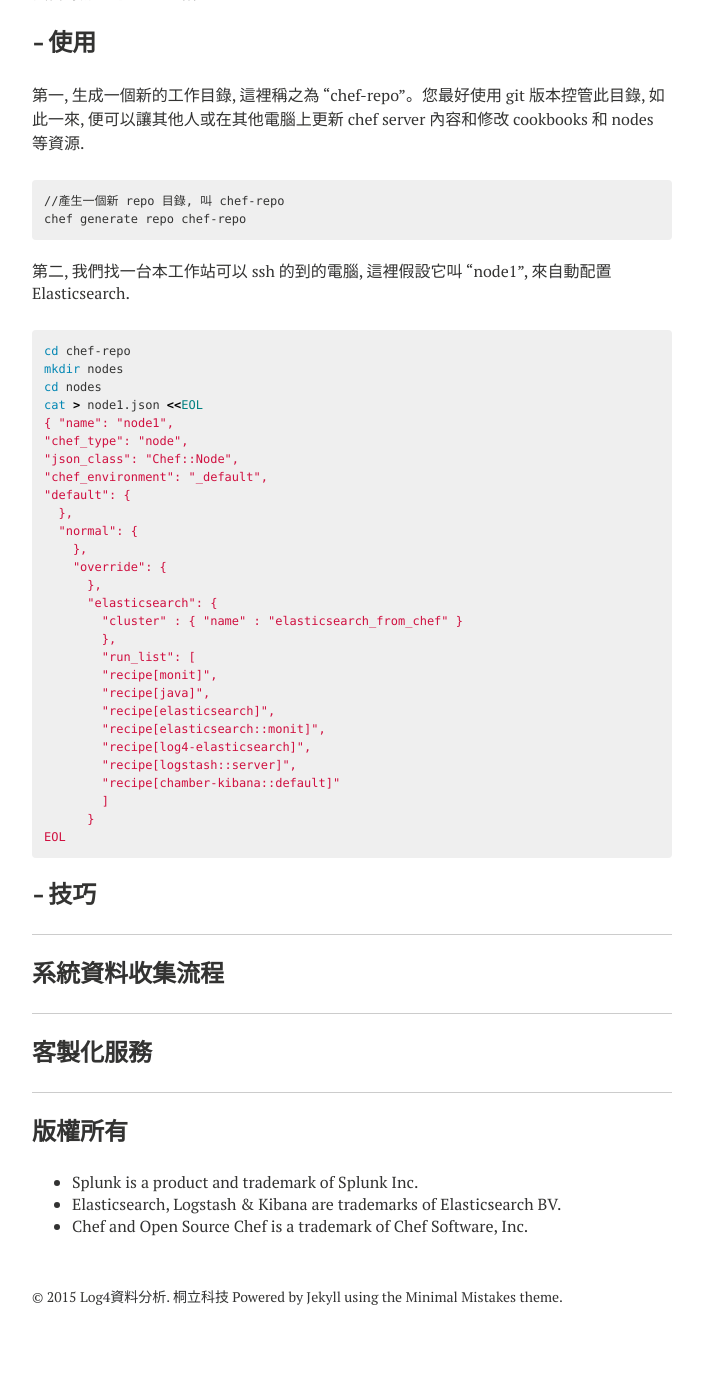
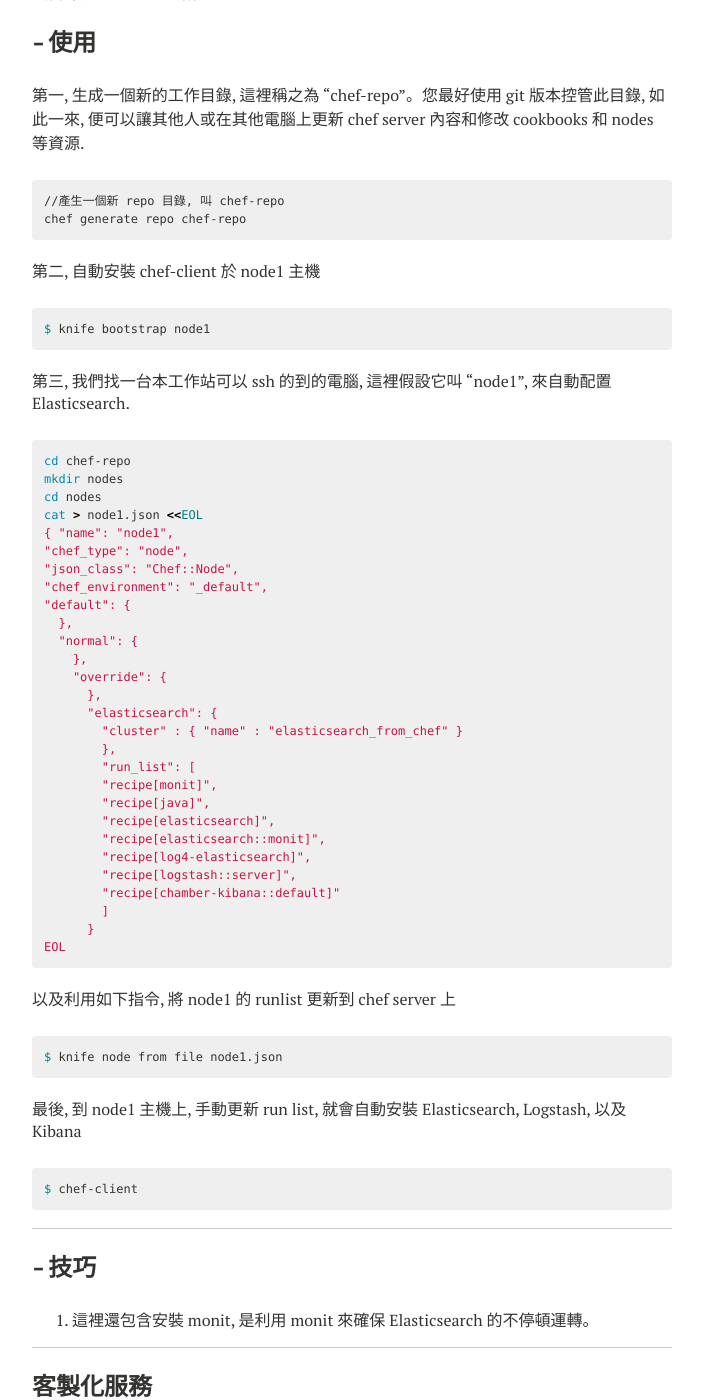
Before and after one commit to mingderwang/mingderwang.github.io.source, a Jekyll site: the page built from products/index.md, in a window 1280 px wide and 1400 px high, scrolled down 1179 px. Shown: the whole window, without its empty margins (288-991 px from the left). Built offline with Jekyll 4.4.1, drawn with Linux system fonts in a browser that asks for light colours; nearby versions of some CDN libraries; before the commit the page ends 2534 px from its top, so only the background shows below that; some of the changed text lies outside the part shown.

Commit message:
complete product page

```diff
--- a/products/index.md
+++ b/products/index.md
@@ -55,7 +55,13 @@ image:
 chef generate repo chef-repo
 {% endhighlight %}
 
-第二, 我們找一台本工作站可以 ssh 的到的電腦, 這裡假設它叫 "node1", 來自動配置 Elasticsearch.
+第二, 自動安裝 chef-client 於 node1 主機
+
+{% highlight Bash%}
+$ knife bootstrap node1
+{% endhighlight %}
+
+第三, 我們找一台本工作站可以 ssh 的到的電腦, 這裡假設它叫 "node1", 來自動配置 Elasticsearch.
 
 {% highlight Bash%}
 cd chef-repo
@@ -88,20 +94,31 @@ cat > node1.json <<EOL
 EOL
 {% endhighlight %}
 
+以及利用如下指令, 將 node1 的 runlist 更新到 chef server 上
 
+{% highlight Bash%}
+$ knife node from file node1.json
+{% endhighlight %}
+
+最後, 到 node1 主機上, 手動更新 run list, 就會自動安裝 Elasticsearch, Logstash, 以及 Kibana
+
+{% highlight Bash%}
+$ chef-client
+{% endhighlight %}
+
+---
 
 ### -- 技巧
 
----
-
-
-
-
-### 系統資料收集流程
+1. 這裡還包含安裝 monit, 是利用 monit 來確保 Elasticsearch 的不停頓運轉。
 
 ---
 
 ### 客製化服務
+
+* 我們可以幫客戶製作客製化 cookbooks
+* 我們可以規劃其他軟體自動化部屬
+* 有問題請寄電子郵件到: <a href="mailto:support@log4analytics.com">support@log4analytics.com
 
 ---
 
```
